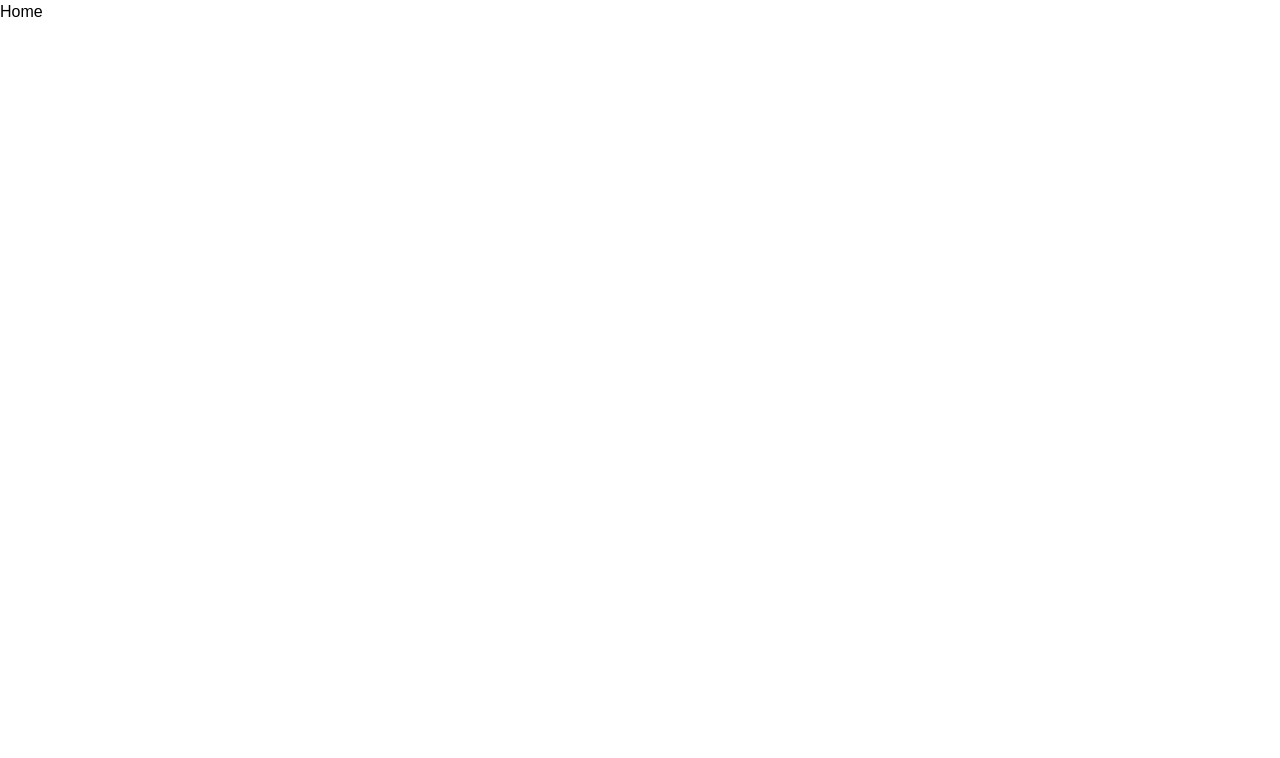
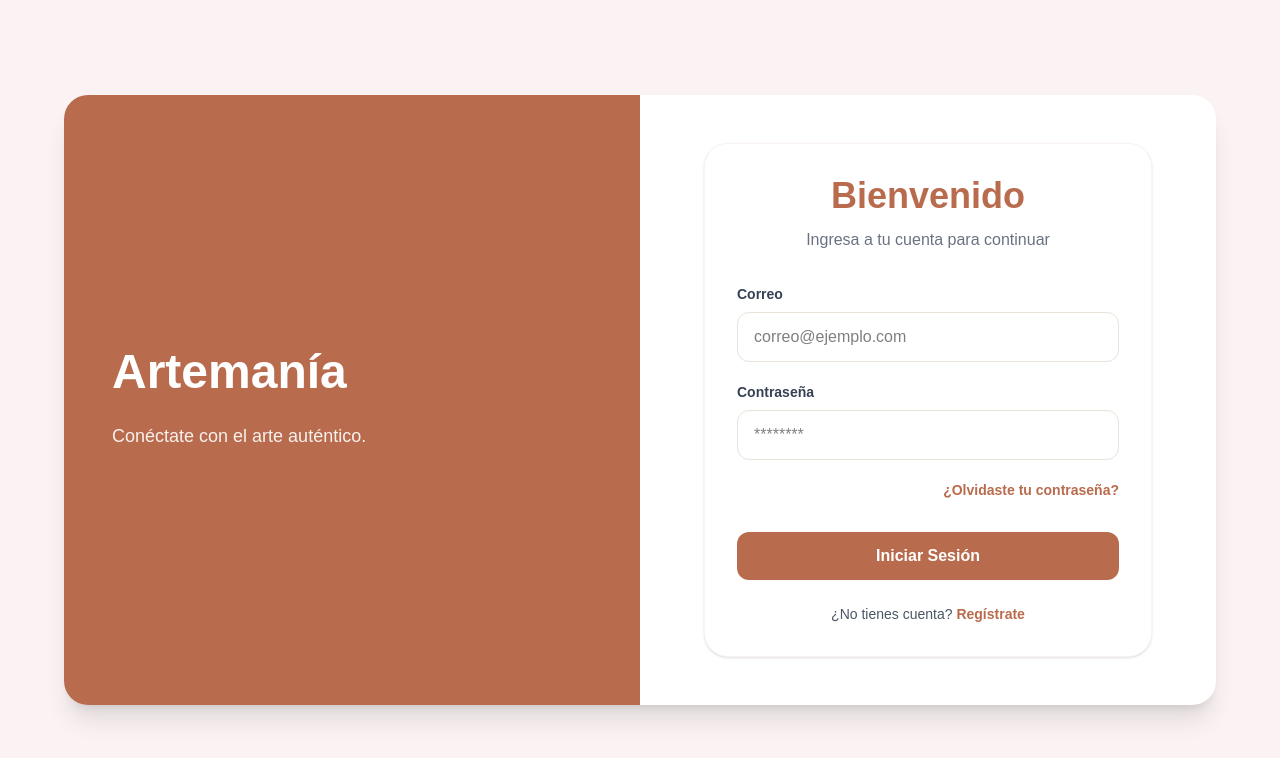
Before and after one commit to SterlinTique/Artemania_web, a React (Vite) app: page / in a window 1280 px wide. Shown: the top 758 px of the page. Built offline with nearby package versions, Linux system fonts and the light colour scheme.

Commit message:
feat: agregar configuración inicial de rutas, componentes de autenticación y estilos de tema(sin implementar)

```diff
--- a/package.json
+++ b/package.json
@@ -13,7 +13,9 @@
     "@tailwindcss/vite": "^4.3.0",
     "react": "^19.2.6",
     "react-dom": "^19.2.6",
+    "react-icons": "^5.6.0",
     "react-router-dom": "^7.15.1",
+    "sonner": "^2.0.7",
     "tailwindcss": "^4.3.0"
   },
   "devDependencies": {
--- a/src/layouts/AuthLayout.tsx
+++ b/src/layouts/AuthLayout.tsx
@@ -0,0 +1,31 @@
+import type { ReactNode } from "react";
+
+interface AuthLayoutProps {
+    children: ReactNode;
+}
+
+export default function AuthLayout({ children }: AuthLayoutProps) {
+    return (
+        <main className="min-h-screen bg-[#fbf3f3] flex items-center justify-center p-6">
+        <div className="w-full max-w-6xl bg-white rounded-3xl shadow-xl overflow-hidden grid grid-cols-1 md:grid-cols-2">
+            {/* Panel izquierdo */}
+            <section className="hidden md:flex flex-col justify-center bg-[#B96b4d] text-white p-12">
+            <h1 className="text-5xl font-black mb-6">
+                Artemanía
+            </h1>
+
+            <p className="text-lg leading-8 text-white/90">
+                Conéctate con el arte auténtico.
+            </p>
+            </section>
+
+            {/* Panel derecho */}
+            <section className="p-8 md:p-12 flex items-center justify-center">
+            <div className="w-full max-w-md">
+                {children}
+            </div>
+            </section>
+        </div>
+        </main>
+    );
+}
--- a/src/main.tsx
+++ b/src/main.tsx
@@ -3,8 +3,17 @@ import { createRoot } from 'react-dom/client';
 import App from './App.tsx';
 import "./index.css";
 
+import { Toaster } from "sonner";
+import { ToastProvider } from "./context/ToastProvider.tsx";
+
 createRoot(document.getElementById('root')!).render(
   <StrictMode>
-    <App />
+    <ToastProvider>
+      <App />
+      <Toaster
+          richColors
+          position="top-right"
+      />
+    </ToastProvider>
   </StrictMode>,
 )
--- a/src/routes/AppRouter.tsx
+++ b/src/routes/AppRouter.tsx
@@ -1,14 +1,24 @@
 import { BrowserRouter, Routes, Route } from "react-router-dom";
 
-import HomePage from "../pages/home/HomePage";
 import LoginPage from "../pages/auth/LoginPage";
+import RegisterPage from "../pages/auth/RegisterPage";
+import ForgotPasswordPage from "../pages/auth/ForgotPasswordPage";
 
 export default function AppRouter() {
     return (
         <BrowserRouter>
         <Routes>
-            <Route path="/" element={<HomePage />} />
-            <Route path="/login" element={<LoginPage />} />
+            <Route path="/" element={<LoginPage />} />
+
+            <Route
+            path="/register"
+            element={<RegisterPage />}
+            />
+
+            <Route
+            path="/forgot-password"
+            element={<ForgotPasswordPage />}
+            />
         </Routes>
         </BrowserRouter>
     );
--- /dev/null
+++ b/src/theme/colors.ts
@@ -0,0 +1,13 @@
+export const colors = {
+    primary: "#B96b4d",
+    primaryLight: "#E8E2D9",
+
+    background: "#F8F5F1",
+    surface: "#FFFFFF",
+
+    textPrimary: "#2D2D2D",
+    textSecondary: "#495057",
+    textMuted: "#868E96",
+
+    border: "#E8E2D9",
+};
```
Also changed, not shown: src/theme/index.ts (added), 2 other files (tests, documents, lock files or other folders).
